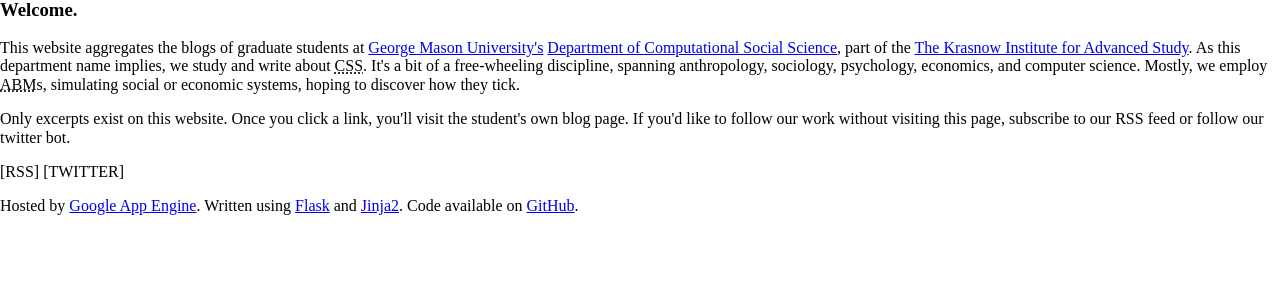
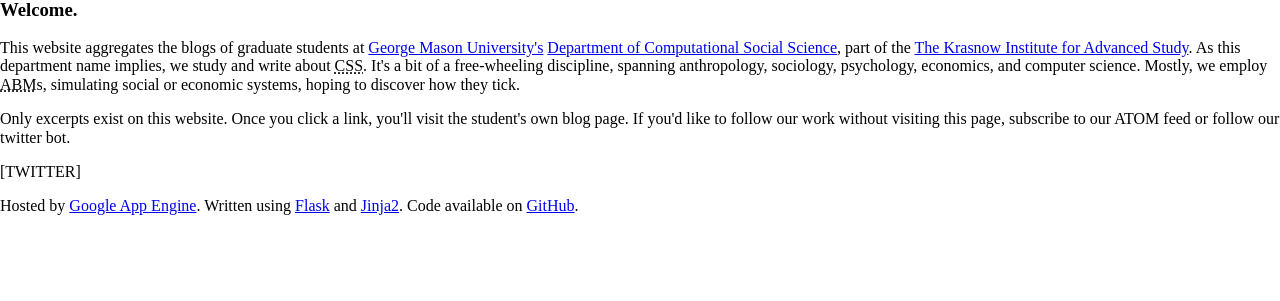
Before and after one commit to oztalha/cssbloggers, a Flask app: template templates/index.html in a window 1280 px wide. Shown: the part 179-480 px from the top of the page. Run offline with Flask 2, Linux system fonts and the light colour scheme; the template is opened without the code that fills it, so the values that code supplies are empty; parts of the project's set-up code (start-up, migrations or seed data) failed here and were passed over; some libraries are stand-ins or nearby versions.

Commit message:
add atom feed and links

```diff
--- a/main.py
+++ b/main.py
@@ -5,7 +5,7 @@ import yaml
 from google.appengine.api import urlfetch
 from google.appengine.ext import db
 from google.appengine.ext import ndb
-from flask import Flask, render_template, request
+from flask import Flask, render_template, request, make_response
 
 import feedparser
 
@@ -94,6 +94,14 @@ def index(author_id=None):
                            author=author,
                            author_id=author_id,
                            other_contribs=other_contribs)
+
+
+@app.route('/atom.xml')
+def atom_feed():
+    stories = Story.query().order(-Story.date).fetch(10)
+    response = make_response(render_template('atom.xml', stories=stories))
+    response.content_type='text/xml'
+    return response
 
 
 # This function is lazily implemented. It should put() only on an observable
--- a/templates/base.html
+++ b/templates/base.html
@@ -12,6 +12,7 @@
 
         <link rel="stylesheet" href="/css/normalize.min.css">
         <link rel="stylesheet" href="/css/main.css">
+        <link type="application/atom+xml" rel="alternate" title="CSS Bloggers" href="/atom.xml">
 
         <script src="/js/vendor/modernizr-2.6.2-respond-1.1.0.min.js"></script>
     </head>
--- a/templates/index.html
+++ b/templates/index.html
@@ -6,11 +6,6 @@
             <h3>{{author.name}}</h3>
             <p>
                 {{author.blurb}}
-            </p>
-            <p>
-                Only excerpts exist on this website. Once you click a link, you'll visit
-                the student's own blog page. If you'd like to follow our work without
-                visiting this page, subscribe to our RSS feed or follow our twitter bot.
             </p>
             <ul>
                 <li><a href="{{author.site_url}}">My Blog</a></li>
@@ -38,10 +33,9 @@
         <p>
             Only excerpts exist on this website. Once you click a link, you'll visit
             the student's own blog page. If you'd like to follow our work without
-            visiting this page, subscribe to our RSS feed or follow our twitter bot.
+            visiting this page, subscribe to our ATOM feed or follow our twitter bot.
         </p>
         <p>
-            [RSS]
             [TWITTER]
         </p>
     </aside>
```
Also changed, not shown: templates/atom.xml (added, +12 -0 lines).
